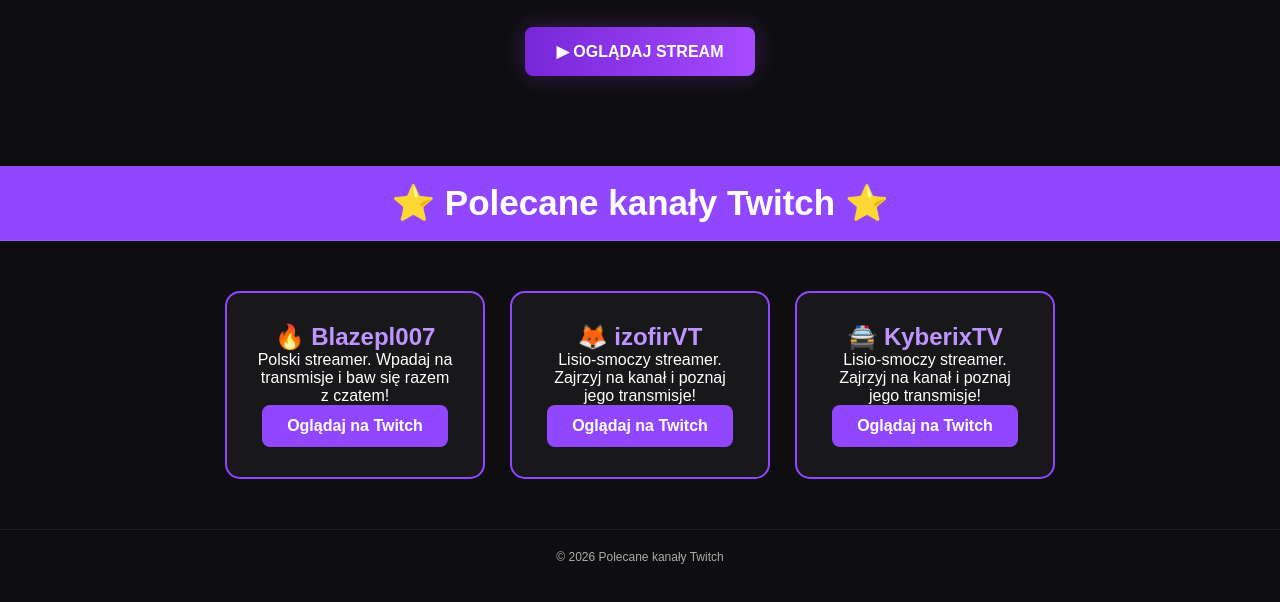
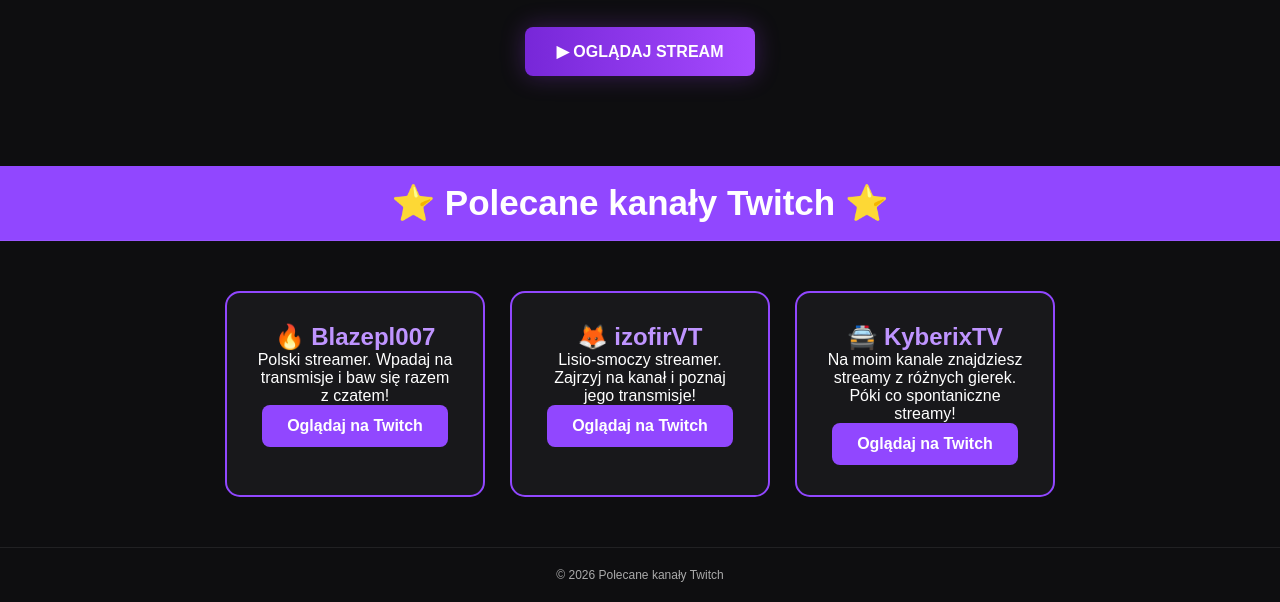
Before and after one commit to Vaderkq/Vaderkq.github.io, a plain HTML site: page index.html in a window 1280 px wide. Shown: the part 2115-2717 px from the top of the page. Drawn offline with Linux system fonts and the light colour scheme.

Commit message:
Update index.html

```diff
--- a/index.html
+++ b/index.html
@@ -614,7 +614,7 @@ footer span {
 
         <div class="channel">
             <h2>🚔 KyberixTV</h2>
-            <p>Lisio-smoczy streamer. Zajrzyj na kanał i poznaj jego transmisje!</p>
+            <p>Na moim kanale znajdziesz streamy z różnych gierek. Póki co spontaniczne streamy!</p>
             <a href="https://www.twitch.tv/kyberixtv"
                target="_blank">
                Oglądaj na Twitch
```
